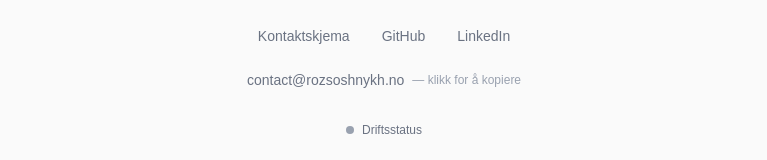
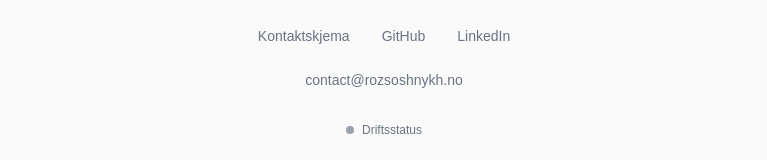
Before and after one commit to RozDm/R, a Next.js app: page /blogg in a window 1280 px wide. Shown: the part 936-1096 px from the top of the page, without its empty margins (256-1023 px from the left). Built offline with nearby package versions, Linux system fonts and the light colour scheme; no server answers; a web font is replaced by a local one.

Commit message:
Footer e-mail: show only the address, "kopiert!" appears on click
Drop the persistent "— klikk for å kopiere" hint (it's now a title
tooltip); the address stands alone and a green "kopiert!" flashes for
2s after a click.

https://claude.ai/code/session_01L1cnGfbJVqJH4qgG5MbuTk

```diff
--- a/components/CopyEmail.tsx
+++ b/components/CopyEmail.tsx
@@ -43,12 +43,15 @@ export default function CopyEmail({ email }: { email: string }) {
     <a
       href={`mailto:${email}`}
       onClick={copy}
+      title="Klikk for å kopiere"
       className="inline-flex items-center gap-2 font-mono text-sm text-gray-500 dark:text-gray-400 hover:text-red-500 dark:hover:text-red-400 transition-colors"
     >
       {email}
-      <span className="text-xs text-gray-400 dark:text-gray-500" aria-live="polite">
-        {copied ? '— kopiert!' : '— klikk for å kopiere'}
-      </span>
+      {copied && (
+        <span className="text-xs text-green-600 dark:text-green-400" aria-live="polite">
+          kopiert!
+        </span>
+      )}
     </a>
   )
 }
```
